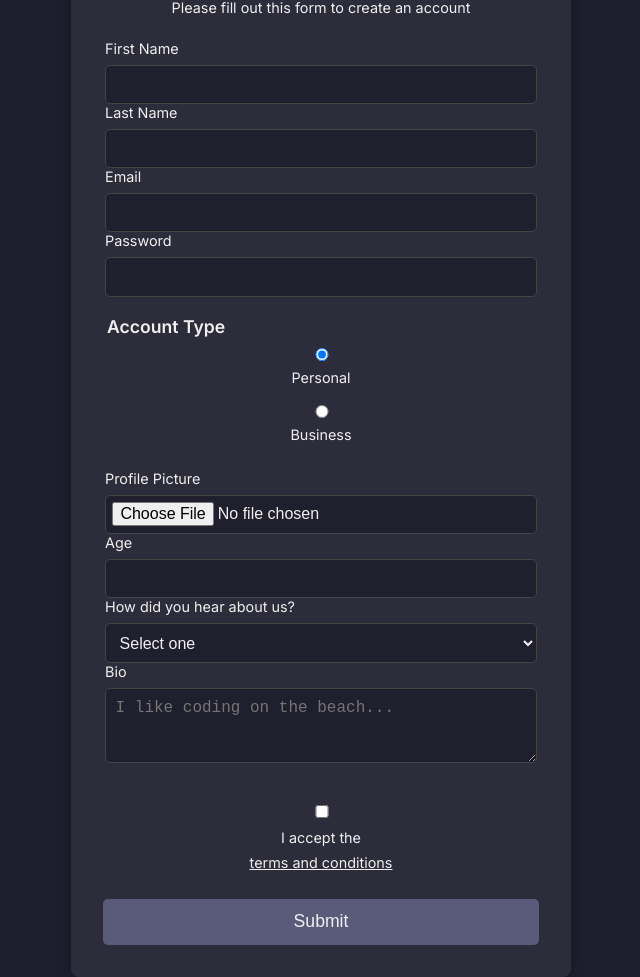
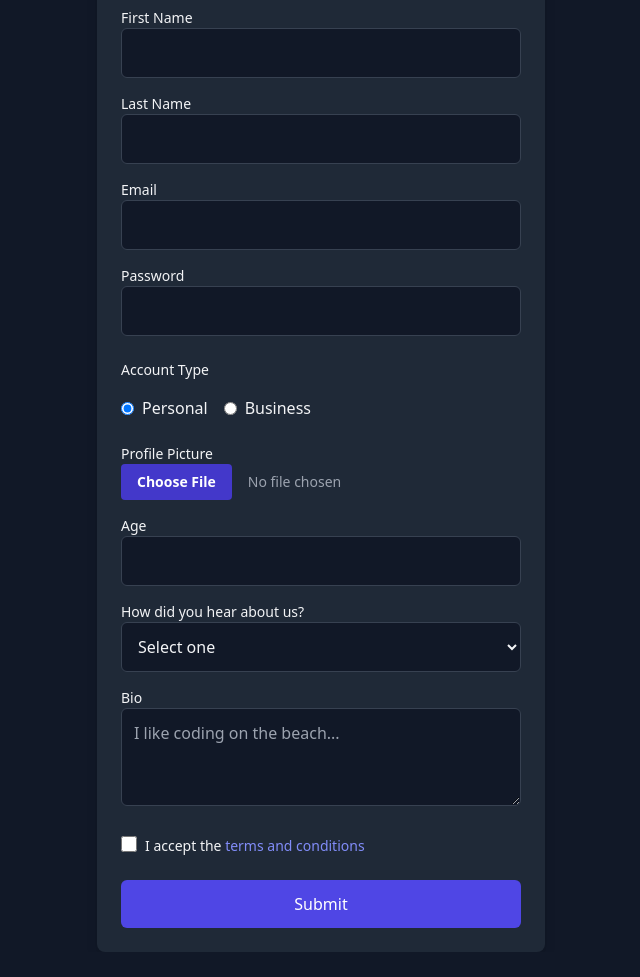
Before and after one commit to FidelValenzuela/RegistrationForm, a plain HTML site: page docs/index.html in a window 1280 px wide. Shown: the part 108-1085 px from the top of the page, without its empty margins (319-959 px from the left). After the commit the page ends 1060 px from the top, so only its background shows below. Drawn offline with nearby package versions, Linux system fonts and the light colour scheme.

Commit message:
Update index.html
Incorporated tailwind.css

```diff
--- a/docs/index.html
+++ b/docs/index.html
@@ -1,62 +1,162 @@
 <!DOCTYPE html>
 <html lang="en">
   <head>
-    <meta charset="UTF-8">
-    <meta name="viewport" content="width=device-width, initial-scale=1.0">
+    <meta charset="UTF-8" />
+    <meta name="viewport" content="width=device-width, initial-scale=1.0" />
     <title>Registration Form</title>
-    <link href="https://fonts.googleapis.com/css2?family=Inter:wght@400;600&display=swap" rel="stylesheet">
-    <link rel="stylesheet" href="styles.css" />
+    <script src="https://cdn.tailwindcss.com"></script>
   </head>
-  <body>
-    <div class="container">
-      <h1>Register</h1>
-      <p>Please fill out this form to create an account</p>
-      <form method="post" action="https://register-demo.freecodecamp.org">
-        <fieldset>
-          <label for="first-name">First Name</label>
-          <input id="first-name" name="first-name" type="text" required />
-
-          <label for="last-name">Last Name</label>
-          <input id="last-name" name="last-name" type="text" required />
-
-          <label for="email">Email</label>
-          <input id="email" name="email" type="email" required />
-
-          <label for="new-password">Password</label>
-          <input id="new-password" name="new-password" type="password" pattern="[a-z0-5]{8,}" required />
+  <body class="bg-gray-900 text-gray-100 flex items-center justify-center min-h-screen">
+    <div class="w-full max-w-md p-6 bg-gray-800 rounded-lg shadow-lg">
+      <h1 class="text-2xl font-semibold text-center mb-4">Register</h1>
+      <p class="text-center text-sm text-gray-400 mb-6">
+        Please fill out this form to create an account
+      </p>
+      <form
+        method="post"
+        action="https://register-demo.freecodecamp.org"
+        class="space-y-6"
+      >
+        <fieldset class="space-y-4">
+          <div>
+            <label for="first-name" class="block text-sm font-medium">First Name</label>
+            <input
+              id="first-name"
+              name="first-name"
+              type="text"
+              required
+              class="w-full p-3 rounded-md border border-gray-700 bg-gray-900 text-gray-100"
+            />
+          </div>
+          <div>
+            <label for="last-name" class="block text-sm font-medium">Last Name</label>
+            <input
+              id="last-name"
+              name="last-name"
+              type="text"
+              required
+              class="w-full p-3 rounded-md border border-gray-700 bg-gray-900 text-gray-100"
+            />
+          </div>
+          <div>
+            <label for="email" class="block text-sm font-medium">Email</label>
+            <input
+              id="email"
+              name="email"
+              type="email"
+              required
+              class="w-full p-3 rounded-md border border-gray-700 bg-gray-900 text-gray-100"
+            />
+          </div>
+          <div>
+            <label for="new-password" class="block text-sm font-medium">Password</label>
+            <input
+              id="new-password"
+              name="new-password"
+              type="password"
+              pattern="[a-z0-5]{8,}"
+              required
+              class="w-full p-3 rounded-md border border-gray-700 bg-gray-900 text-gray-100"
+            />
+          </div>
         </fieldset>
 
-        <fieldset class="radio-group">
-          <legend>Account Type</legend>
-          <label><input type="radio" name="account-type" value="personal" checked /> Personal</label>
-          <label><input type="radio" name="account-type" value="business" /> Business</label>
+        <fieldset class="space-y-2">
+          <legend class="text-sm font-medium mb-2">Account Type</legend>
+          <div class="flex items-center gap-4">
+            <label class="flex items-center">
+              <input
+                type="radio"
+                name="account-type"
+                value="personal"
+                checked
+                class="text-indigo-600 focus:ring-indigo-500"
+              />
+              <span class="ml-2">Personal</span>
+            </label>
+            <label class="flex items-center">
+              <input
+                type="radio"
+                name="account-type"
+                value="business"
+                class="text-indigo-600 focus:ring-indigo-500"
+              />
+              <span class="ml-2">Business</span>
+            </label>
+          </div>
         </fieldset>
 
-        <fieldset>
-          <label for="profile-picture">Profile Picture</label>
-          <input id="profile-picture" type="file" name="file" />
-
-          <label for="age">Age</label>
-          <input id="age" type="number" name="age" min="13" max="120" />
-
-          <label for="referrer">How did you hear about us?</label>
-          <select id="referrer" name="referrer">
+        <fieldset class="space-y-4">
+          <div>
+            <label for="profile-picture" class="block text-sm font-medium">Profile Picture</label>
+            <input
+              id="profile-picture"
+              type="file"
+              name="file"
+              class="block w-full text-sm text-gray-400 file:mr-4 file:py-2 file:px-4 file:rounded file:border-0 file:text-sm file:font-semibold file:bg-indigo-700 file:text-white hover:file:bg-indigo-800"
+            />
+          </div>
+          <div>
+            <label for="age" class="block text-sm font-medium">Age</label>
+            <input
+              id="age"
+              type="number"
+              name="age"
+              min="13"
+              max="120"
+              class="w-full p-3 rounded-md border border-gray-700 bg-gray-900 text-gray-100"
+            />
+          </div>
+          <div>
+            <label for="referrer" class="block text-sm font-medium">How did you hear about us?</label>
+            <select
+              id="referrer"
+              name="referrer"
+              class="w-full p-3 rounded-md border border-gray-700 bg-gray-900 text-gray-100"
+            >
               <option value="">Select one</option>
               <option value="1">freeCodeCamp News</option>
               <option value="2">freeCodeCamp YouTube</option>
               <option value="3">freeCodeCamp Forum</option>
               <option value="4">Other</option>
             </select>
-
-          <label for="bio">Bio</label>
-          <textarea id="bio" name="bio" rows="3" placeholder="I like coding on the beach..."></textarea>
+          </div>
+          <div>
+            <label for="bio" class="block text-sm font-medium">Bio</label>
+            <textarea
+              id="bio"
+              name="bio"
+              rows="3"
+              placeholder="I like coding on the beach..."
+              class="w-full p-3 rounded-md border border-gray-700 bg-gray-900 text-gray-100"
+            ></textarea>
+          </div>
         </fieldset>
 
-        <label class="checkbox">
-          <input type="checkbox" required name="terms-and-conditions" />I accept the <a href="https://www.freecodecamp.org/news/terms-of-service/" target="_blank">terms and conditions</a>
+        <div class="flex items-start">
+          <input
+            type="checkbox"
+            required
+            name="terms-and-conditions"
+            class="h-4 w-4 text-indigo-600 focus:ring-indigo-500"
+          />
+          <label class="ml-2 text-sm">
+            I accept the
+            <a
+              href="https://www.freecodecamp.org/news/terms-of-service/"
+              target="_blank"
+              class="text-indigo-400 hover:underline"
+              >terms and conditions</a
+            >
           </label>
+        </div>
 
-        <button type="submit">Submit</button>
+        <button
+          type="submit"
+          class="w-full bg-indigo-600 hover:bg-indigo-700 text-white py-3 px-4 rounded-md transition"
+        >
+          Submit
+        </button>
       </form>
     </div>
   </body>
```
Lines whose indentation alone changed are shown as unchanged.
